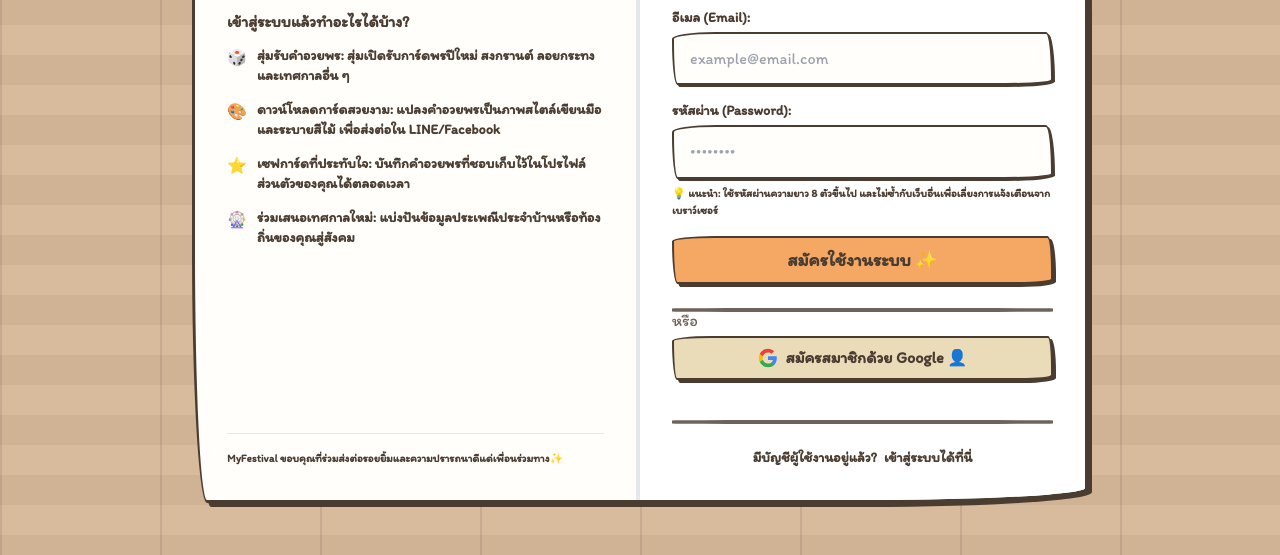
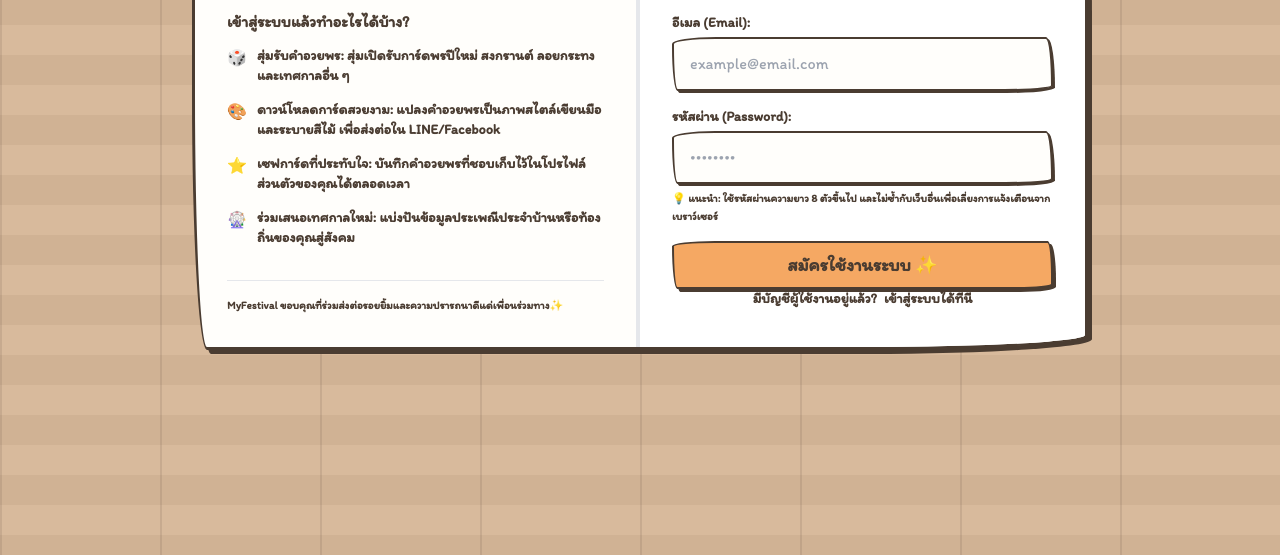
Before and after one commit to NathanKunsan/MyFestival_Project, a website built with Vite: page html/register.html in a window 1280 px wide. Shown: the part 245-800 px from the top of the page. Built offline with nearby package versions, Linux system fonts and the light colour scheme.

Commit message:
Update register.html

```diff
--- a/html/register.html
+++ b/html/register.html
@@ -92,28 +92,6 @@
           </button>
         </form>
 
-        <div class="sketch-divider my-4">หรือ</div>
-
-        <button type="button" id="btn-google-register"
-          class="sketch-btn btn-cream w-full py-2.5 text-base flex items-center justify-center gap-2 mb-4">
-          <svg class="w-5 h-5" viewBox="0 0 24 24" fill="none" xmlns="http://www.w3.org/2000/svg">
-            <path
-              d="M22.56 12.25c0-.78-.07-1.53-.2-2.25H12v4.26h5.92c-.26 1.37-1.04 2.53-2.21 3.31v2.77h3.57c2.08-1.92 3.28-4.74 3.28-8.09z"
-              fill="#4285F4" />
-            <path
-              d="M12 23c2.97 0 5.46-.98 7.28-2.66l-3.57-2.77c-.98.66-2.23 1.06-3.71 1.06-2.86 0-5.29-1.93-6.16-4.53H2.18v2.84C3.99 20.53 7.7 23 12 23z"
-              fill="#34A853" />
-            <path
-              d="M5.84 14.09c-.22-.66-.35-1.36-.35-2.09s.13-1.43.35-2.09V7.06H2.18C1.43 8.55 1 10.22 1 12s.43 3.45 1.18 4.94l2.85-2.22.81-.63z"
-              fill="#FBBC05" />
-            <path
-              d="M12 5.38c1.62 0 3.06.56 4.21 1.64l3.15-3.15C17.45 2.09 14.97 1 12 1 7.7 1 3.99 3.47 2.18 7.06l3.66 2.84c.87-2.6 3.3-4.52 6.16-4.52z"
-              fill="#EA4335" />
-          </svg>
-          สมัครสมาชิกด้วย Google 👤
-        </button>
-
-        <div class="sketch-divider"></div>
 
         <div class="text-center text-sm font-bold">
           <span class="text-pencil-light">มีบัญชีผู้ใช้งานอยู่แล้ว?</span>
```
